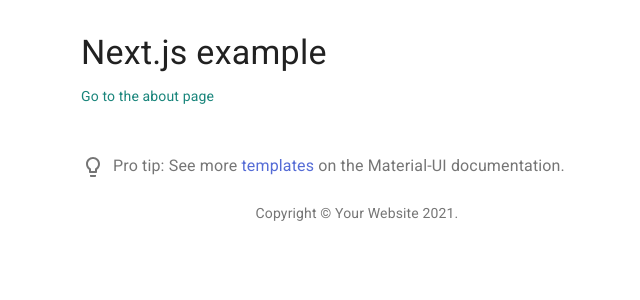
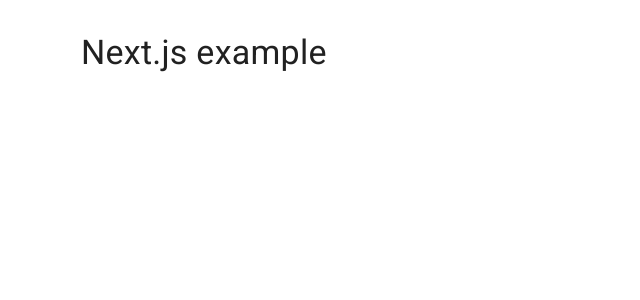
Before and after one commit to crafted-origin/embernavarro, a Next.js app: page / in a window 1280 px wide. Shown: the top 300 px of the page, without its empty margins (283-923 px from the left). Built offline with nearby package versions, Linux system fonts and the light colour scheme.

Commit message:
Removes unused pages and components

```diff
--- a/pages/index.js
+++ b/pages/index.js
@@ -1,10 +1,6 @@
-import React from 'react';
 import Container from '@material-ui/core/Container';
 import Typography from '@material-ui/core/Typography';
 import Box from '@material-ui/core/Box';
-import ProTip from '../src/ProTip';
-import Link from '../src/Link';
-import Copyright from '../src/Copyright';
 
 export default function Index() {
   return (
@@ -13,11 +9,6 @@
         <Typography variant="h4" component="h1" gutterBottom>
           Next.js example
         </Typography>
-        <Link href="/about" color="secondary">
-          Go to the about page
-        </Link>
-        <ProTip />
-        <Copyright />
       </Box>
     </Container>
   );
--- a/src/Copyright.js
+++ /dev/null
@@ -1,16 +0,0 @@
-import React from 'react';
-import Typography from '@material-ui/core/Typography';
-import MuiLink from '@material-ui/core/Link';
-
-export default function Copyright() {
-  return (
-    <Typography variant="body2" color="textSecondary" align="center">
-      {'Copyright © '}
-      <MuiLink color="inherit" href="https://material-ui.com/">
-        Your Website
-      </MuiLink>{' '}
-      {new Date().getFullYear()}
-      {'.'}
-    </Typography>
-  );
-}
--- a/src/ProTip.js
+++ /dev/null
@@ -1,35 +0,0 @@
-import React from 'react';
-import { makeStyles } from '@material-ui/core/styles';
-import Link from '@material-ui/core/Link';
-import SvgIcon from '@material-ui/core/SvgIcon';
-import Typography from '@material-ui/core/Typography';
-
-function LightBulbIcon(props) {
-  return (
-    <SvgIcon {...props}>
-      <path d="M9 21c0 .55.45 1 1 1h4c.55 0 1-.45 1-1v-1H9v1zm3-19C8.14 2 5 5.14 5 9c0 2.38 1.19 4.47 3 5.74V17c0 .55.45 1 1 1h6c.55 0 1-.45 1-1v-2.26c1.81-1.27 3-3.36 3-5.74 0-3.86-3.14-7-7-7zm2.85 11.1l-.85.6V16h-4v-2.3l-.85-.6C7.8 12.16 7 10.63 7 9c0-2.76 2.24-5 5-5s5 2.24 5 5c0 1.63-.8 3.16-2.15 4.1z" />
-    </SvgIcon>
-  );
-}
-
-const useStyles = makeStyles((theme) => ({
-  root: {
-    margin: theme.spacing(6, 0, 3),
-  },
-  lightBulb: {
-    verticalAlign: 'middle',
-    marginRight: theme.spacing(1),
-  },
-}));
-
-export default function ProTip() {
-  const classes = useStyles();
-  return (
-    <Typography className={classes.root} color="textSecondary">
-      <LightBulbIcon className={classes.lightBulb} />
-      Pro tip: See more{' '}
-      <Link href="https://material-ui.com/getting-started/templates/">templates</Link> on the
-      Material-UI documentation.
-    </Typography>
-  );
-}
```
Also changed, not shown: pages/about.js (deleted, +0 -25 lines).
